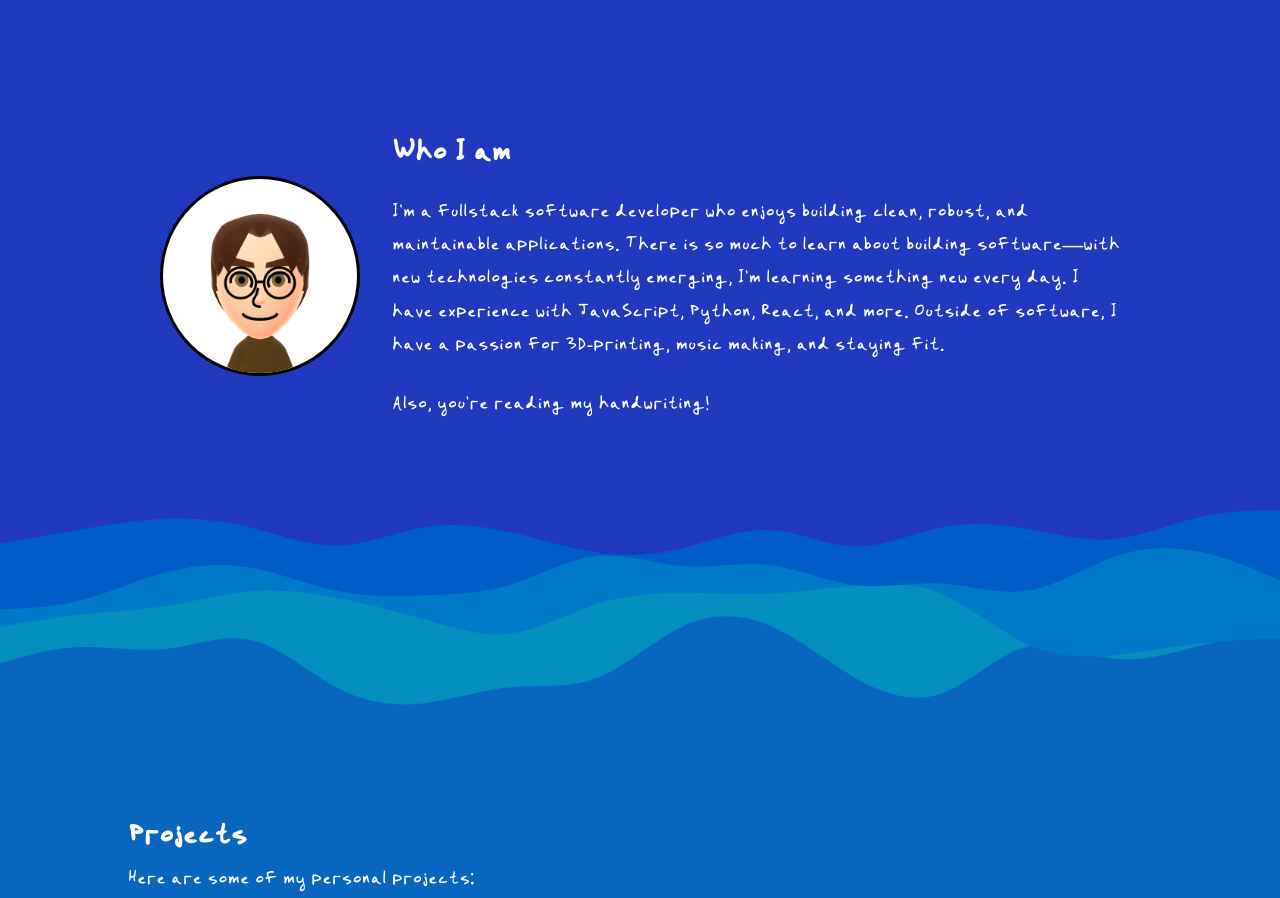
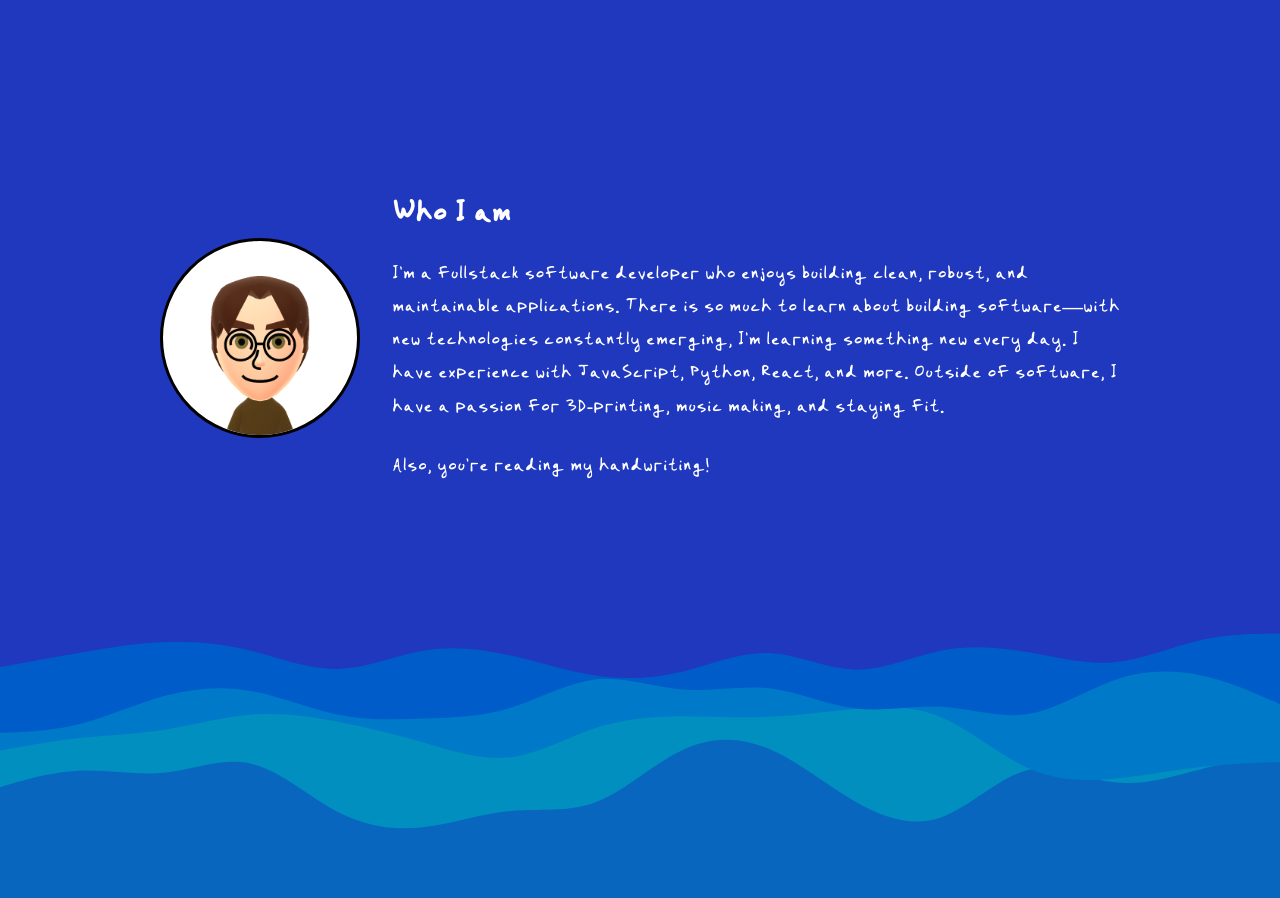
Before and after one commit to adrian-shirazi/portfolio, a website: page index.html in a window 1280 px wide. Shown: the part 1037-1935 px from the top of the page. Drawn offline with Linux system fonts and the light colour scheme; a script that the page names is missing.

Commit message:
Adds min height to about section to give room

```diff
--- a/styles.css
+++ b/styles.css
@@ -75,6 +75,7 @@ h2 {
     align-items: center;
     gap: 2rem;
     padding: 2rem;
+    min-height: 60vh
 }
 
 .profile-pic {
@@ -131,7 +132,6 @@ section {
 .section1 {
     background-color: #1f38be;
     color: white;
-
 }
 
 .section2 {
```
